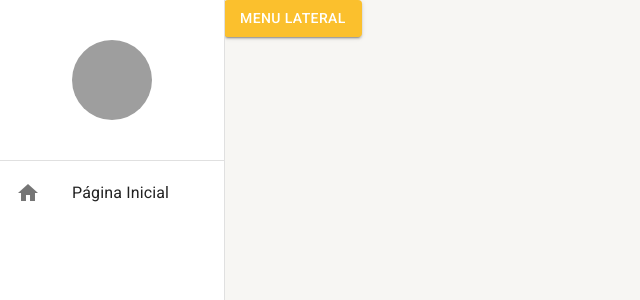
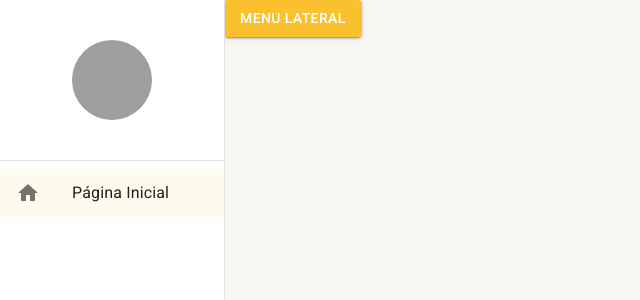
Before and after one commit to EmmanuelDeLuca/pessoa-cidade, a React (Create React App) app: page /pagina-inicial in a window 1280 px wide. Shown: the top 300 px of the page, without its empty margins (0-640 px from the left). Built offline with nearby package versions, Linux system fonts and the light colour scheme; grey boxes are pictures that could not be loaded.

Commit message:
feat: Finalização do menu lateral

```diff
--- a/src/routes/index.tsx
+++ b/src/routes/index.tsx
@@ -1,10 +1,21 @@
 import { Button } from "@mui/material"
 import { Routes, Route, Navigate } from "react-router-dom"
 import { useDrawerContext } from "../shared/contexts"
+import { useEffect } from "react";
 
 
 export const AppRoutes = () => {
-    const {toggleDrawerOpen}= useDrawerContext();
+    const { toggleDrawerOpen, setDrawerOptions }= useDrawerContext();
+
+    useEffect(() => {
+        setDrawerOptions([
+            {
+                icon: 'home',
+                path: '/pagina-inicial',
+                label: 'Página Inicial',
+            },
+        ]);
+    }, []);
 
     return (
         <Routes>
--- a/src/shared/components/MenuLateral/MenuLateral.tsx
+++ b/src/shared/components/MenuLateral/MenuLateral.tsx
@@ -1,34 +1,99 @@
-import { Avatar, Divider, Drawer, Icon, List, ListItemButton, ListItemIcon, ListItemText, useMediaQuery, useTheme } from "@mui/material";
+import {
+  Avatar,
+  Divider,
+  Drawer,
+  Icon,
+  List,
+  ListItemButton,
+  ListItemIcon,
+  ListItemText,
+  useMediaQuery,
+  useTheme,
+} from "@mui/material";
 import { Box } from "@mui/system";
 import { useDrawerContext } from "../../contexts";
+import { useMatch, useNavigate, useResolvedPath } from "react-router-dom";
+
+interface IListItemLinkProps {
+  to: string;
+  icon: string;
+  label: string;
+  onClick: (() => void) | undefined;
+}
+
+const ListItemLink: React.FC<IListItemLinkProps> = ({
+  to,
+  icon,
+  label,
+  onClick,
+}) => {
+  const navigate = useNavigate();
+
+  const resolvedPath = useResolvedPath(to);
+  const match = useMatch({ path: resolvedPath.pathname, end: false });
+
+  const handleClick = () => {
+    navigate(to);
+    onClick?.();
+  };
+
+  return (
+    <ListItemButton selected={!!match} onClick={handleClick}>
+      <ListItemIcon>
+        <Icon>{icon}</Icon>
+      </ListItemIcon>
+      <ListItemText primary={label} />
+    </ListItemButton>
+  );
+};
 
 export const MenuLateral: React.FC<{ children: React.ReactNode }> = ({
   children,
 }) => {
   const theme = useTheme();
-  const smDown = useMediaQuery(theme.breakpoints.down('sm'))
+  const smDown = useMediaQuery(theme.breakpoints.down("sm"));
 
-  const { isDrawerOpen } = useDrawerContext();
+  const { isDrawerOpen, toggleDrawerOpen, drawerOptions } = useDrawerContext();
   return (
     <>
-      <Drawer open={isDrawerOpen} variant={smDown ? 'temporary' : 'permanent'}>
-        <Box width={theme.spacing(28)} display="flex" flexDirection="column" height="100%">
-          <Box width="100%" height={theme.spacing(20)} display="flex" alignItems='center' justifyContent="center">
+      <Drawer
+        open={isDrawerOpen}
+        variant={smDown ? "temporary" : "permanent"}
+        onClose={toggleDrawerOpen}
+      >
+        <Box
+          width={theme.spacing(28)}
+          display="flex"
+          flexDirection="column"
+          height="100%"
+        >
+          <Box
+            width="100%"
+            height={theme.spacing(20)}
+            display="flex"
+            alignItems="center"
+            justifyContent="center"
+          >
             <Avatar
-            sx={{height: theme.spacing(10) , width: theme.spacing(10)}}
-            src="/static/images/avatar/1.jpg" />
+              sx={{ height: theme.spacing(10), width: theme.spacing(10) }}
+              src="/static/images/avatar/1.jpg"
+            />
           </Box>
 
-          <Divider/>
+          <Divider />
 
           <Box flex={1}>
             <List component="nav">
-                <ListItemButton>
-                    <ListItemIcon>
-                        <Icon>home</Icon>
-                    </ListItemIcon>
-                    <ListItemText primary="Página Inicial"/>
-                </ListItemButton>
+              {drawerOptions.map(drawerOptions => (
+                <ListItemLink
+                key={drawerOptions.path}
+                icon={drawerOptions.icon}
+                to={drawerOptions.path}
+                label={drawerOptions.label}
+                onClick={smDown ? toggleDrawerOpen : undefined}
+              />
+              ))}
+
             </List>
           </Box>
         </Box>
--- a/src/shared/contexts/DrawerContext.tsx
+++ b/src/shared/contexts/DrawerContext.tsx
@@ -1,8 +1,20 @@
 import { createContext, useCallback, useContext, useState } from "react";
+
+interface IDrawerOption {
+  icon: string;
+  path: string;
+  label: string;
+
+
+
+}
+
 
 interface IDrawerContextData {
   isDrawerOpen: boolean;
   toggleDrawerOpen: () => void;
+  drawerOptions: IDrawerOption[];
+  setDrawerOptions: (newDrawerOptions: IDrawerOption[]) => void
 }
 
 const DrawerContext = createContext({} as IDrawerContextData);
@@ -16,16 +28,22 @@
 };
 
 export const DrawerProvider: React.FC<IDrawerProviderProps> = ({
-  children,
+  children
 }) => {
+  const [drawerOptions, setDrawerOptions] = useState<IDrawerOption[]>([]);
   const [isDrawerOpen, setIsDrawerOpen] = useState(false);
+
 
   const toggleDrawerOpen = useCallback(() => {
     setIsDrawerOpen((oldDrawerOpen) => !oldDrawerOpen);
   }, []);
 
+  const handleSetDrawerOptions = useCallback((newDrawerOptions: IDrawerOption[]) => {
+    setDrawerOptions(newDrawerOptions);
+  }, []);
+
   return (
-    <DrawerContext.Provider value={{ isDrawerOpen, toggleDrawerOpen }}>
+    <DrawerContext.Provider value={{ isDrawerOpen, drawerOptions, toggleDrawerOpen, setDrawerOptions: handleSetDrawerOptions }}>
       {children}
     </DrawerContext.Provider>
   );
```
